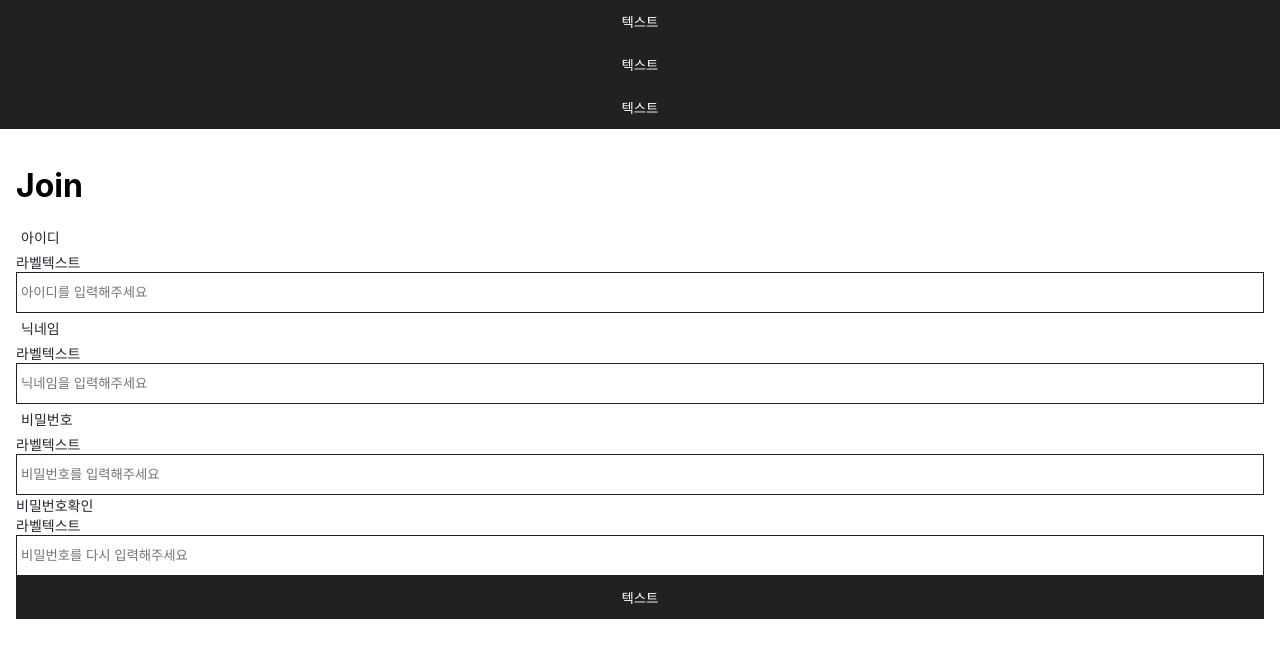
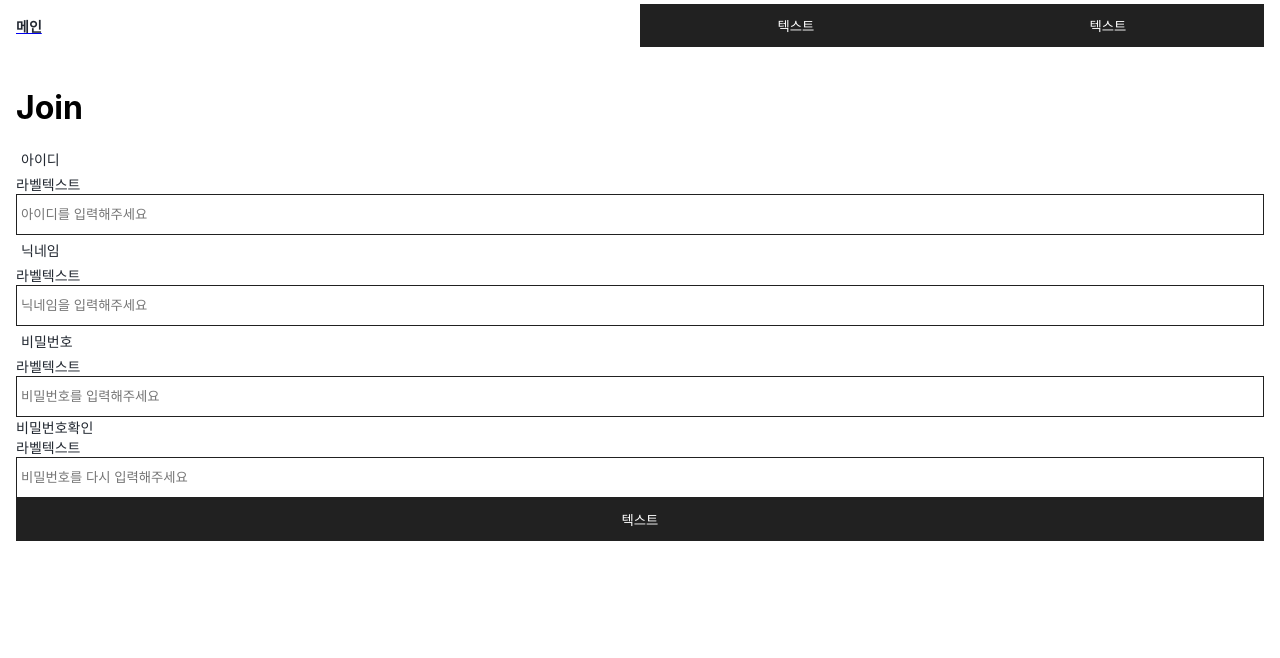
Before and after one commit to chochoq/react_img_board, a React (Create React App) app: page /join in a window 1280 px wide. Shown: the top 658 px of the page. Built offline with nearby package versions, Linux system fonts and the light colour scheme.

Commit message:
(edit) header

```diff
--- a/src/components/Header.js
+++ b/src/components/Header.js
@@ -1,20 +1,27 @@
 import React from 'react';
-import {Button} from '../elements/index';
+import {Button, Grid, Text} from '../elements/index';
 import { BrowserRouter, Route,Link } from 'react-router-dom';
 
 
 const Header = (props) => {
     return (
         <React.Fragment>
-            <Link to='/'>
-                <Button>메인</Button>
-            </Link>
-            <Link to='/join'>
-                <Button>회원가입</Button>
-            </Link>
-            <Link to='/login'>
-                <Button>로그인</Button>
-            </Link>
+            <Grid is_flex padding='4px 16px'>
+                <Grid >
+                    <Link to='/'>
+                        <Text margin="0" bold>메인</Text>
+                    </Link>
+                </Grid>
+
+                <Grid is_flex>
+
+                        <Button>회원가입</Button>
+
+
+                        <Button>로그인</Button>
+
+                </Grid>
+            </Grid>
 
         </React.Fragment>
     )
--- a/src/shared/App.js
+++ b/src/shared/App.js
@@ -5,18 +5,21 @@ import PostList from '../pages/PostList';
 import Login from '../pages/Login';
 import Join from '../pages/Join';
 import Header from '../components/Header';
+import {Grid} from '../elements/index';
 
 import { BrowserRouter, Route } from 'react-router-dom';
 
 function App() {
   return (
     <React.Fragment>
+      <Grid>
         <BrowserRouter>
           <Header/>
             <Route exact path="/" component={PostList} />
             <Route path="/login" component={Login} />
             <Route path="/join" component={Join} />
           </BrowserRouter>
+      </Grid>
     </React.Fragment>
   );
 }
```
Lines whose indentation alone changed are shown as unchanged.
